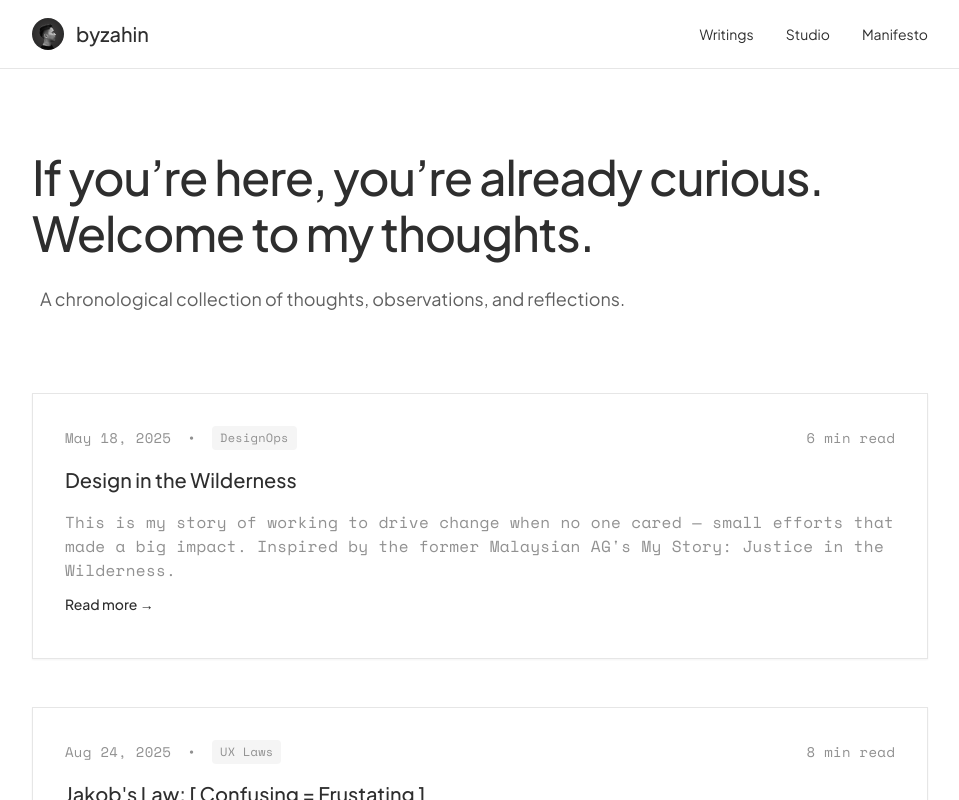
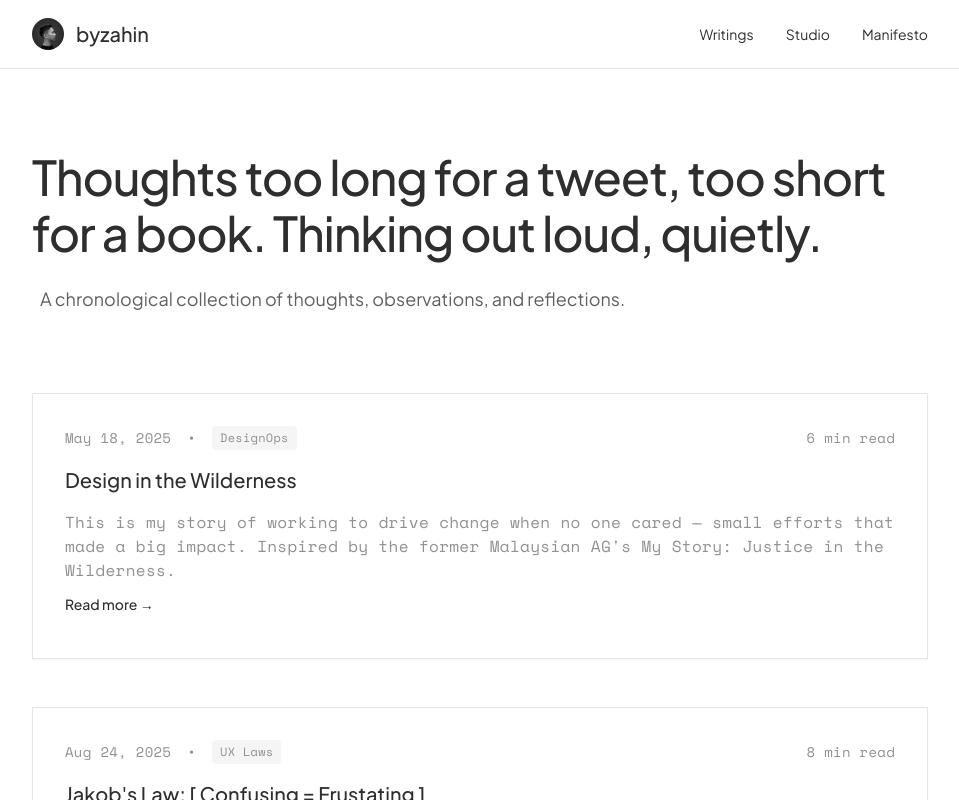
Before and after one commit to zhnsyhrn/nobodyessay, a React (Vite) app: page /writings in a window 1280 px wide. Shown: the top 800 px of the page, without its empty margins (160-1119 px from the left). Built offline with nearby package versions, Linux system fonts and the light colour scheme.

Commit message:
Reverted to commit 19a746f2fb60ab6dbaa434b282e7b77974bfcb16

```diff
--- a/src/pages/Writings.tsx
+++ b/src/pages/Writings.tsx
@@ -14,7 +14,7 @@ const Writings = () => {
         <div className="max-w-4xl mx-auto text-left">
           <h2 className="font-display text-3xl sm:text-4xl lg:text-5xl font-medium mb-4 sm:mb-6 tracking-tight" style={{
           lineHeight: '56px'
-        }}>If you’re here, you’re already curious. Welcome to my thoughts.</h2>
+        }}>Thoughts too long for a tweet, too short for a book. Thinking out loud, quietly.</h2>
           <p className="font-display text-base sm:text-lg max-w-2xl leading-relaxed px-2" style={{
           color: '#606060'
         }}>
```
